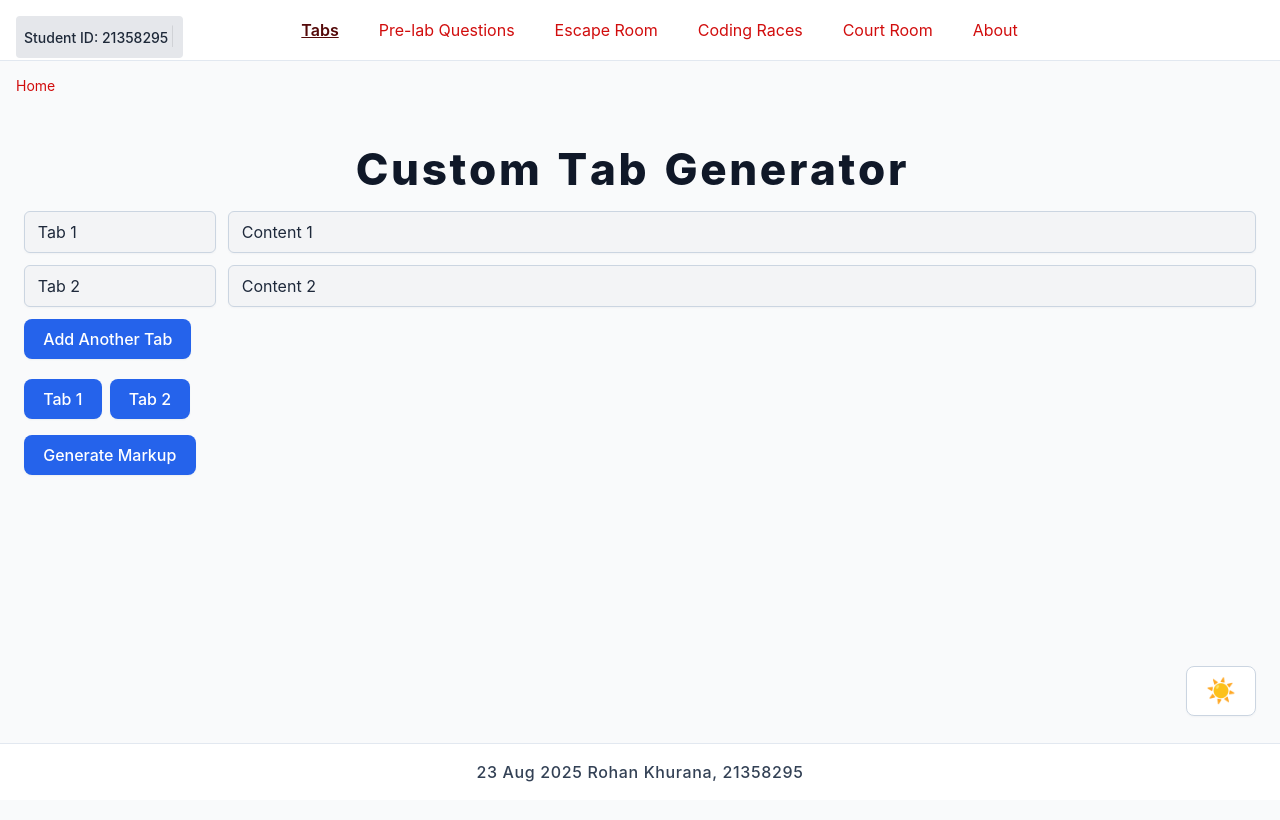
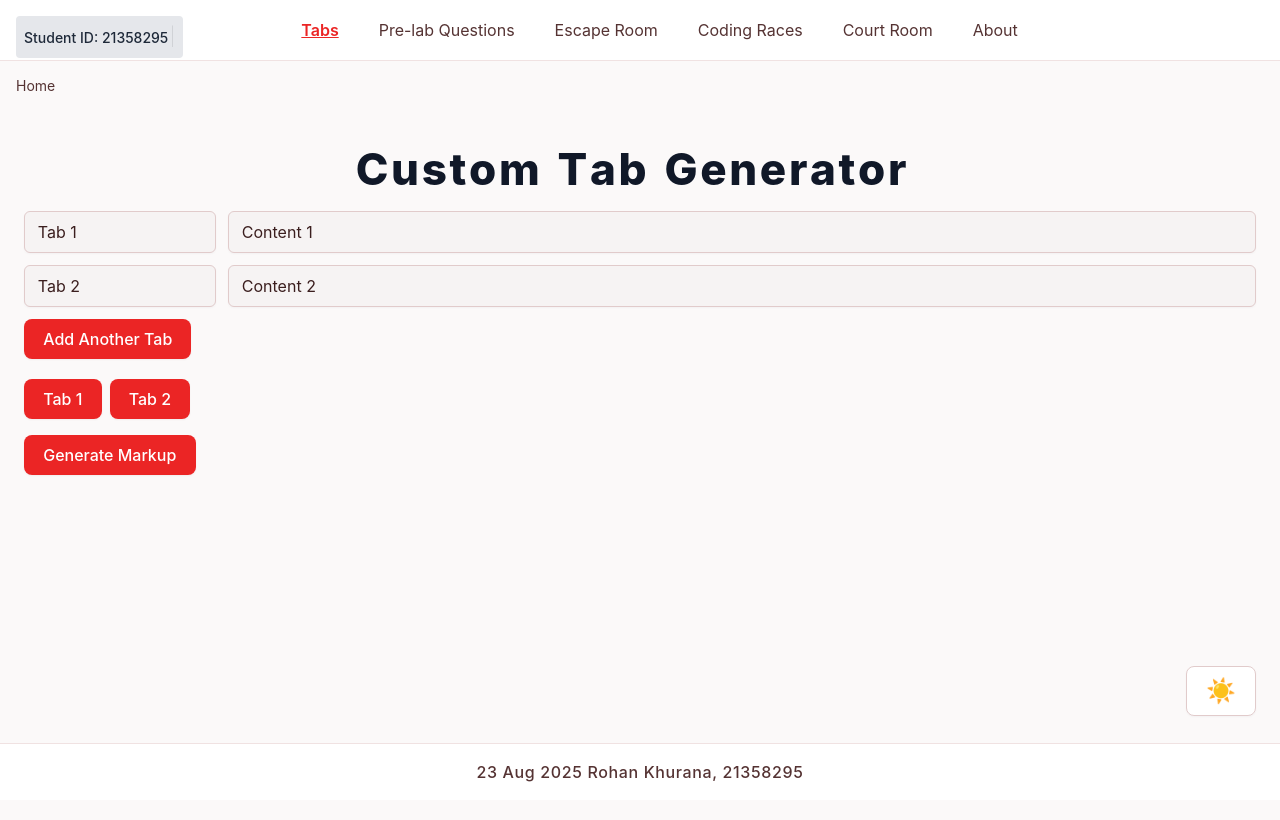
Before and after one commit to Rohan-k-03/my-tabs-site, a Next.js app: page / in a window 1280 px wide. Shown: the top 820 px of the page. Built offline with nearby package versions, Linux system fonts and the light colour scheme.

Commit message:
Update globals.css

```diff
--- a/src/app/globals.css
+++ b/src/app/globals.css
@@ -1,37 +1,37 @@
 @import "tailwindcss";
 
 
-/* general layout */
+/* --- general layout --- */
 html, body {
   min-height: 100vh;
 }
 
 body, html {
-  background: #f9fafb;
+  background: #fbf9f9;
   font-family: "Inter", sans-serif;
 }
 .dark .texty{
-  color: #f9fafb;
+  color: #fbf9f9;
 }
 .dark body, .dark html {
-  background: #181c24;
+  background: #241818;
 }
 .app-content {
-  color: #1e293b;
+  color: #3b1e1e;
 }
 .dark .app-content {
-  color: #f1f5f9;
+  color: #f9f1f1;
 }
 /* Mobile menu panel styles */
 .menu-panel {
-  background: #fff;
-  border-bottom: 1px solid #e2e8f0;
-  color: #1e293b;
-  box-shadow: 0 2px 8px rgba(30,41,59,0.06);
+  background: #ffffff;
+  border-bottom: 1px solid #f0e2e2;
+  color: #3b1e1e;
+  box-shadow: 0 2px 8px rgba(59, 30, 30, 0.06);
 }
 .dark .menu-panel {
-  background: #23293a;
-  border-bottom: 1px solid #222a3a;
+  background: #3a2323;
+  border-bottom: 1px solid #3a2222;
   color: #f1f5f9;
 }
 .menu-panel a {
@@ -42,35 +42,35 @@ body, html {
   transition: background 0.2s;
 }
 .menu-panel a:hover {
-  background: #f1f5f9;
+  background: #f9f1f1;
 }
 .dark .menu-panel a:hover {
-  background: #334155;
+  background: #553333;
 }
-/* header */
+/* --- Header --- */
 header {
-  background: #fff;
-  border-bottom: 1px solid #e2e8f0;
-  color: #334155;
+  background: #ffffff;
+  border-bottom: 1px solid #f0e2e2;
+  color: #553333;
   transition: background 0.3s;
 }
 .dark header {
-  background: #23293a;
-  border-bottom: 1px solid #222a3a;
-  color: #f1f5f9;
+  background: #3a2323;
+  border-bottom: 1px solid #3a2222;
+  color: #f9f1f1;
 }
 
-/* navbar */
+/* nav */
 nav a {
-  color: #d10d0d;
+  color: #553333;
   transition: color 0.2s;
 }
 nav a:hover, nav a[aria-current="page"] {
-  color: #540909;
+  color: #eb2525;
   font-weight: 600;
 }
 .dark nav a {
-  color: #cbd5e1;
+  color: #e1cbcb;
 }
 .dark nav a:hover, .dark nav a[aria-current="page"] {
   color: #f83838;
@@ -78,84 +78,84 @@ nav a:hover, nav a[aria-current="page"] {
 
 /* footer */
 footer {
-  background: #fff;
-  border-top: 1px solid #e2e8f0;
-  color: #334155;
+  background: #ffffff;
+  border-top: 1px solid #f0e2e2;
+  color: #553333;
   padding: 1rem;
 }
 .dark footer {
-  background: #23293a;
-  border-top: 1px solid #222a3a;
-  color: #cbd5e1;
+  background: #3a2323;
+  border-top: 1px solid #3a2222;
+  color: #e1cbcb;
 }
 
 /* buttons */
 button, input[type="button"], input[type="submit"] {
-  background: #2563eb;
-  color: #fff;
+  background: #eb2525;
+  color: #ffffff;
   border-radius: 0.5rem;
   padding: 0.5rem 1.2rem;
   border: none;
-  box-shadow: 0 1px 2px rgba(50,60,70,0.06);
+  box-shadow: 0 1px 2px rgba(70, 50, 50, 0.06);
   font-weight: 500;
   transition: background 0.16s;
 }
 button:hover, input[type="button"]:hover {
-  background: #1d4ed8;
+  background: #d81d1d;
 }
 button:focus, input[type="button"]:focus {
-  outline: 2px solid #38bdf8;
+  outline: 2px solid #f83838;
   outline-offset: 2px;
 }
 .dark button, .dark input[type="button"], .dark input[type="submit"] {
-  background: #2563eb;
-  color: #f1f5f9;
+  background: #eb2525;
+  color: #f9f1f1;
 }
 .dark button:hover {
-  background: #60a5fa;
+  background: #fa6060;
 }
 
 /* inputs & textareas */
 input[type="text"], textarea {
-  background: #f3f4f6;
-  border: 1px solid #cbd5e1;
+  background: #f6f3f3;
+  border: 1px solid #e1cbcb;
   border-radius: 0.375rem;
-  color: #1e293b;
+  color: #3b1e1e;
   padding: 0.5rem 0.8rem;
   transition: border 0.2s, background 0.2s;
 }
 input[type="text"]:focus, textarea:focus {
-  border-color: #2563eb;
+  border-color: #eb2525;
   outline: none;
 }
 .dark input[type="text"], .dark textarea {
-  background: #242b37;
-  color: #f1f5f9;
-  border: 1px solid #334155;
+  background: #372424;
+  color: #f9f1f1;
+  border: 1px solid #553333;
 }
 .dark input[type="text"]:focus, .dark textarea:focus {
-  border-color: #60a5fa;
+  border-color: #fa6060;
 }
 
-/* tabs & content boxes --- */
+/* tabs & content boxes */
 .border, .tab-pane {
-  border: 1.5px solid #cbd5e1;
-  background: #fff;
+  border: 1.5px solid #e1cbcb;
+  background: #ffffff;
   border-radius: 0.5rem;
-  color: #1e293b;
+  color: #3b1e1e;
   box-shadow: 0 1px 2px rgba(50,60,70,0.04);
 }
 .dark .border, .dark .tab-pane {
-  border: 1.5px solid #334155;
-  background: #23293a;
-  color: #f1f5f9;
-  box-shadow: 0 1px 2px rgba(10,20,40,0.16);
+  border: 1.5px solid #553333;
+  background: #3a2323;
+  color: #f9f1f1;
+  box-shadow: 0 1px 2px rgba(40, 10, 10, 0.16);
 }
 
 /* scrollbar for dark mode */
 .dark ::-webkit-scrollbar {
-  background: #23293a;
+  background: #3a2323;
 }
 .dark ::-webkit-scrollbar-thumb {
-  background: #334155;
+  background: #553333;
 }
```
